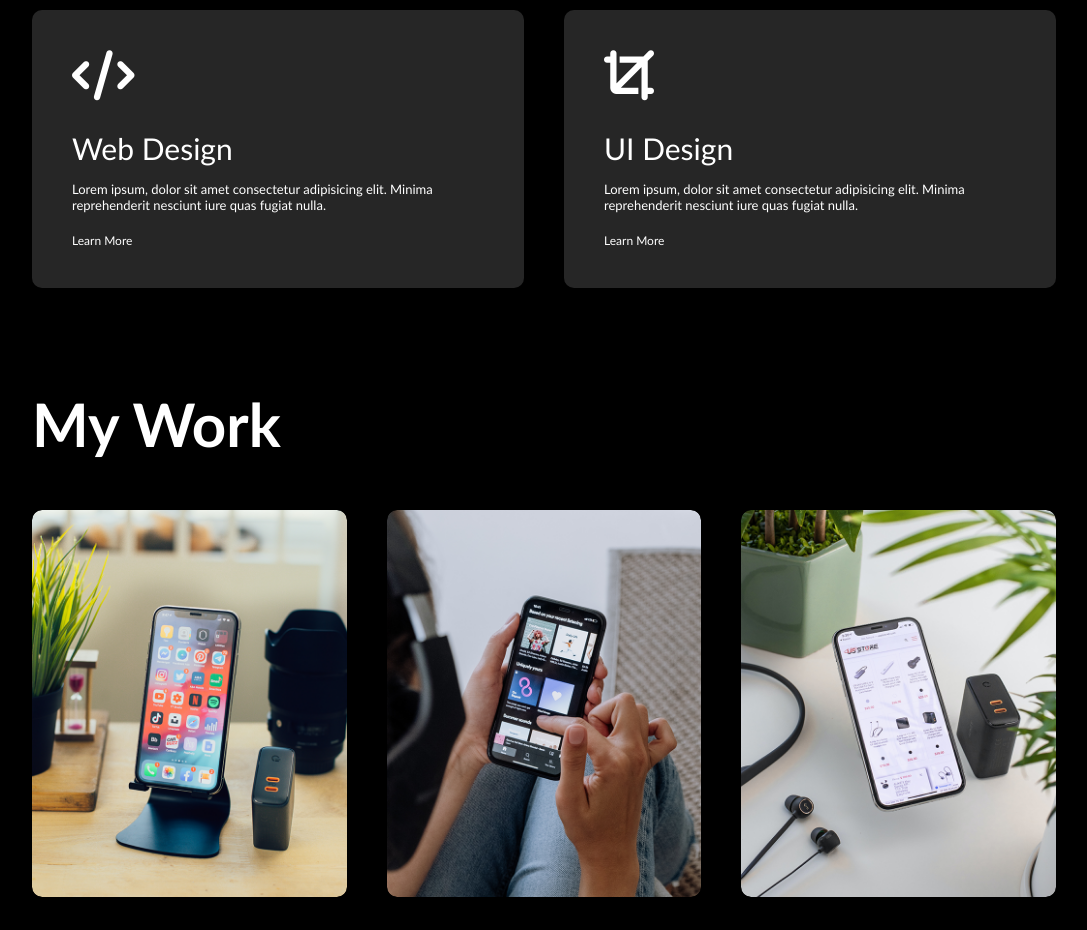
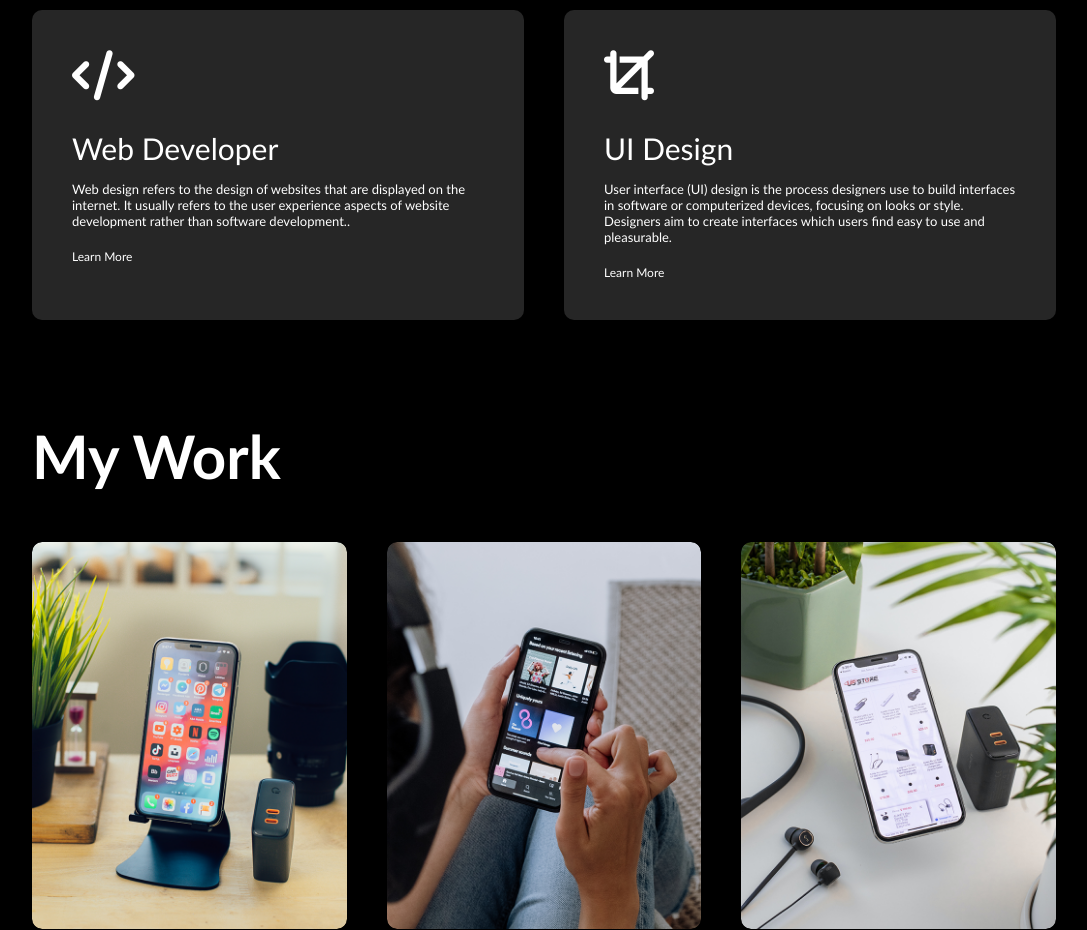
Before and after one commit to ABHIshek065/portfolio, a website: page index.html in a window 1280 px wide. Shown: the part 1640-2570 px from the top of the page, without its empty margins (96-1183 px from the left). Drawn offline with Linux system fonts and the light colour scheme.

Commit message:
Update index.html

```diff
--- a/index.html
+++ b/index.html
@@ -92,16 +92,14 @@
             <div class="services-list">
                 <div>
                     <i class="fas fa-code"></i>
-                    <h2>Web Design</h2>
-                    <p>Lorem ipsum, dolor sit amet consectetur adipisicing elit. Minima reprehenderit nesciunt iure quas
-                        fugiat nulla.</p>
+                    <h2>Web Developer</h2>
+                    <p>Web design refers to the design of websites that are displayed on the internet. It usually refers to the user experience aspects of website development rather than software development..</p>
                     <a href="#">Learn More</a>
                 </div>
                 <div>
                     <i class="fa-solid fa-crop"></i>
                     <h2>UI Design</h2>
-                    <p>Lorem ipsum, dolor sit amet consectetur adipisicing elit. Minima reprehenderit nesciunt iure quas
-                        fugiat nulla.</p>
+                    <p>User interface (UI) design is the process designers use to build interfaces in software or computerized devices, focusing on looks or style. Designers aim to create interfaces which users find easy to use and pleasurable.</p>
                     <a href="#">Learn More</a>
                 </div>
             </div>
```
